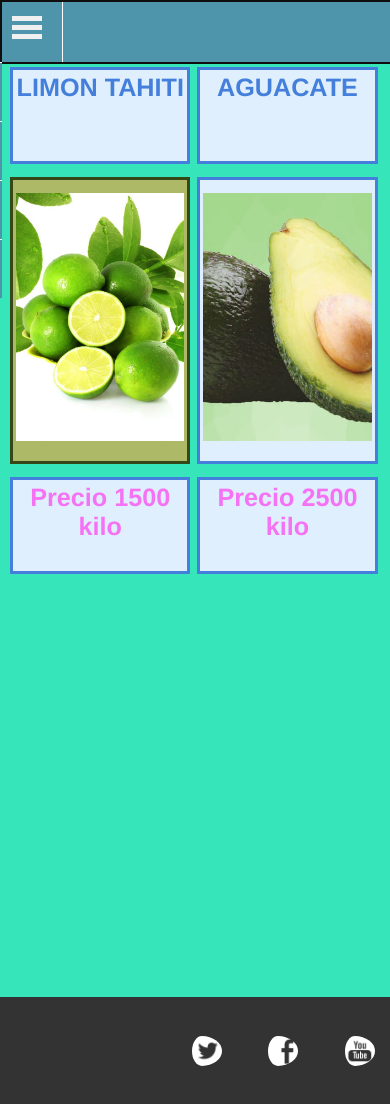
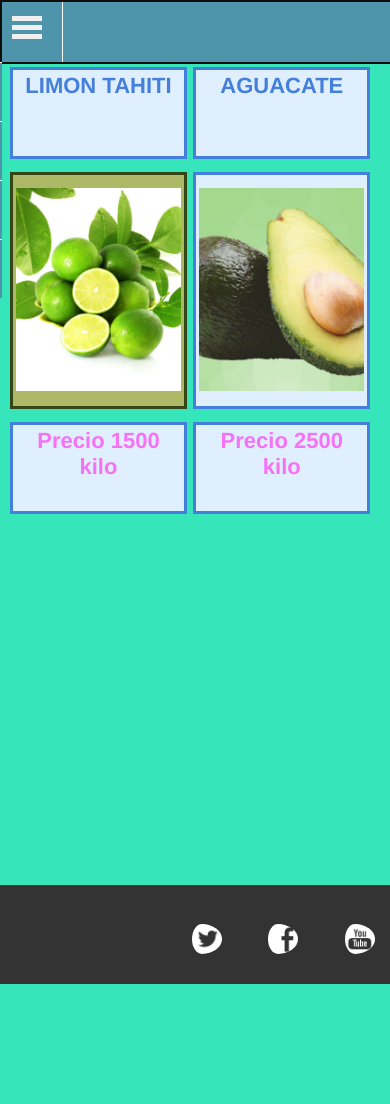
Before and after one commit to Juan31452/tienda, a PHP site: page /html/productos.html in a window 390 px wide. After the commit the page ends 984 px from the top, so only its background shows below. Run offline with PHP 8.4, Linux system fonts and the light colour scheme.

Commit message:
tamaño grid

```diff
--- a/css/ecuerpo.css
+++ b/css/ecuerpo.css
@@ -24,8 +24,8 @@ a:focus {
   grid-auto-rows: minmax(100px, 300px);
 */
 
-grid-template-columns:  48% 48%;
-grid-template-rows: 110px 300px 110px 110px 300px 110px ;
+grid-template-columns:  47% 47%;
+grid-template-rows: 105px 250px 105px 105px 250px 105px ;
 
 }
 
@@ -98,6 +98,6 @@ footer li a img {
 @media (max-width:768px) {
   .grilla > *
   {
-    font-size: 1.575rem;
+    font-size: 1.375rem;
   }
 }
```
